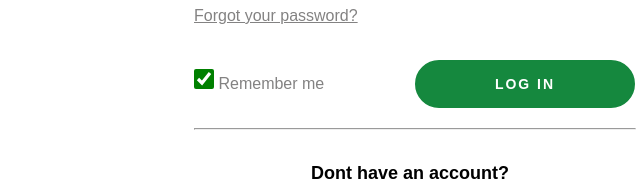
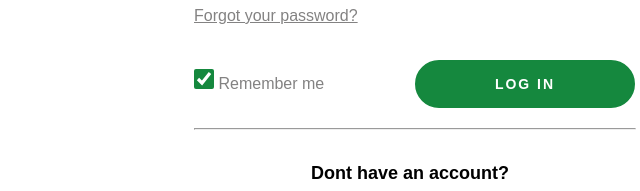
Before and after one commit to Mahad410/spotifylogin, a plain HTML site: page index.html in a window 1280 px wide. Shown: the part 549-740 px from the top of the page, 230-870 px from the left. Drawn offline with Linux system fonts and the light colour scheme.

Commit message:
Second Project

```diff
--- a/spotify.css
+++ b/spotify.css
@@ -228,7 +228,7 @@ input:focus, textarea:focus,select:focus
     height: 20px;
     display: inline-block;
     /* may not work in all browsers */
-    accent-color:green;
+    accent-color:#15883e;
 }
 
 
```
